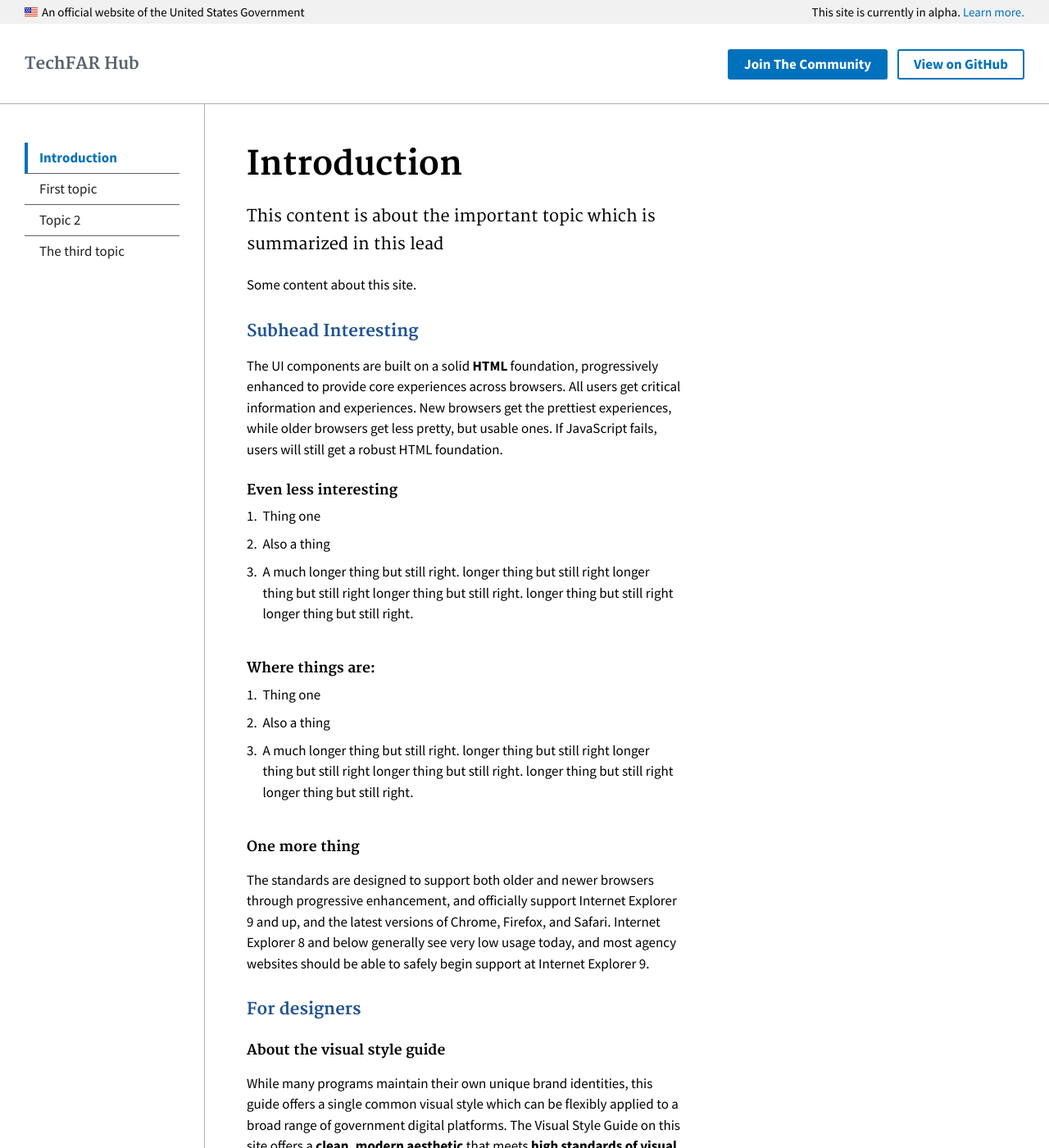
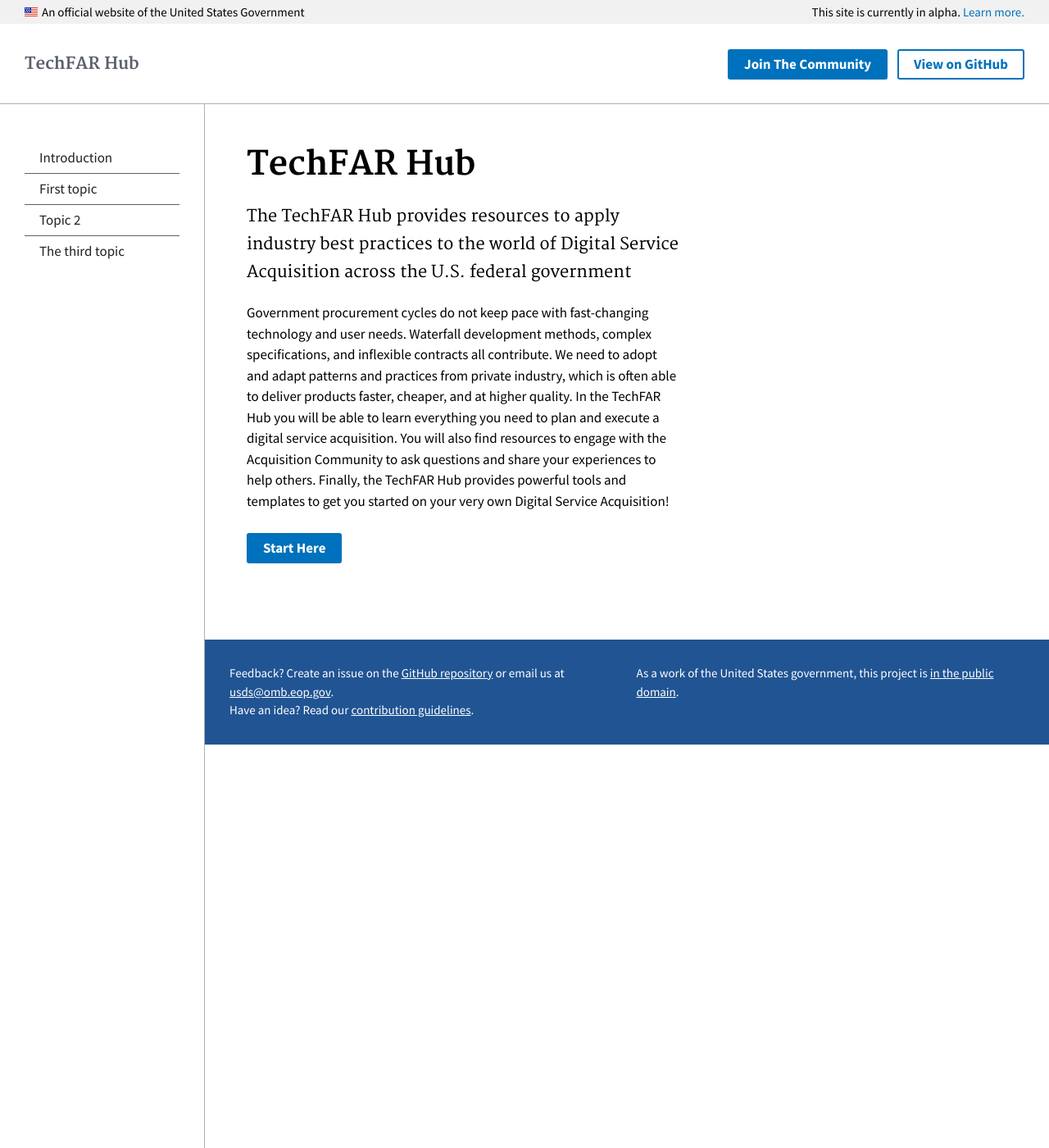
Before and after one commit to usds/techfar-hub, a Jekyll site: the page built from index.html, in a window 1280 px wide and 1400 px high. Shown: the whole window at 82% size. Built offline with Jekyll 4.4.1, drawn with Linux system fonts in a browser that asks for light colours; some of the changed text lies outside the part shown.

Commit message:
update content for homepage

```diff
--- a/index.html
+++ b/index.html
@@ -1,50 +1,10 @@
 ---
 permalink: /
 layout: default
-title: Introduction
-lead: This content is about the important topic which is summarized in this lead
+title: TechFAR Hub
+lead: The TechFAR Hub provides resources to apply industry best practices to the world of Digital Service Acquisition across the U.S. federal government
 ---
 
-<p>Some content about this site.</p>
+<p>Government procurement cycles do not keep pace with fast-changing technology and user needs. Waterfall development methods, complex specifications, and inflexible contracts all contribute. We need to adopt and adapt patterns and practices from private industry, which is often able to deliver products faster, cheaper, and at higher quality. In the TechFAR Hub you will be able to learn everything you need to plan and execute a digital service acquisition. You will also find resources to engage with the Acquisition Community to ask questions and share your experiences to help others. Finally, the TechFAR Hub provides powerful tools and templates to get you started on your very own Digital Service Acquisition!</p>
 
-<h3 class="usa-heading">Subhead Interesting</h3>
-
-<p>The UI components are built on a solid <strong>HTML</strong> foundation, progressively enhanced to provide core experiences across browsers. All users get critical information and experiences. New browsers get the prettiest experiences, while older browsers get less pretty, but usable ones. If JavaScript fails, users will still get a robust HTML foundation.</p>
-
-<h4>Even less interesting</h4>
-
-<ol class="usa-content-list">
-  <li>Thing one</li>
-  <li>Also a thing</li>
-  <li>A much longer thing but still right. longer thing but still right longer thing but still right longer thing but still right. longer thing but still right longer thing but still right. </li>
-</ol>
-
-<h4>Where things are:</h4>
-
-<ol class="usa-content-list">
-  <li>Thing one</li>
-  <li>Also a thing</li>
-  <li>A much longer thing but still right. longer thing but still right longer thing but still right longer thing but still right. longer thing but still right longer thing but still right. </li>
-</ol>
-
-<h4>One more thing</h4>
-
-<p>The standards are designed to support both older and newer browsers through progressive enhancement, and officially support Internet Explorer 9 and up, and the latest versions of Chrome, Firefox, and Safari. Internet Explorer 8 and below generally see very low usage today, and most agency websites should be able to safely begin support at Internet Explorer 9.</p>
-
-<h3 class="usa-heading">For designers</h3>
-
-<h4>About the visual style guide</h4>
-<p>While many programs maintain their own unique brand identities, this guide offers a single common visual style which can be flexibly applied to a broad range of government digital platforms. The Visual Style Guide on this site offers a <strong>clean, modern aesthetic</strong> that meets <strong>high standards of visual accessibility</strong> while promoting a sense of <strong>credibility, trust, and warmth</strong> in the design.</p>
-<p>The color palette and typography were selected to provide both consistency and flexibility. The combination of a sturdy serif and slender sans serif with brighter hues can create a contemporary look and feel. When used alongside softer colors, different font pairings from the set will communicate a more classic and traditional aesthetic. The typography meets a range of layout needs; from polished marketing pages to content-heavy digital services. The palette’s blue, white, and red can be applied generously or sparingly, all in attempt to create a distinctly American design with adaptability baked in.</p>
-<p>We fully expect many teams will need to customize this style guide, but we encourage you to incorporate as much consistency in look, feel and usability as possible.</p>
-<p>As a complement to this visual style guidance, we strongly recommend you use <a href="https://pages.18f.gov/content-guide/">18F’s Content Guide</a> when writing language for government services.</p>
-
-<h4>UI components and patterns</h4>
-<p>The site contains HTML mockups of common UI components designed to follow the Draft Web Design Standards' visual style guide. To view the specs of each design live on this website (padding, margins, stroke weight, line-height, etc.), use your browser’s developer tools.</p>
-<p>All of these designs are also available in a variety of design file formats for download:</p>
-<ul class="usa-content-list">
-  <li><strong>Illustrator, EPS, Sketch, and OmniGraffle</strong> art files of each component and pattern on this site are available at: <a href="{{ site.repos[1].url }}">{{ site.repos[1].url }}</a></li>
-  <li><strong>.AI and .ASE color swatches</strong> are available at: <a href="{{ site.repos[1].url }}/tree/master/Colors">{{ site.repos[1].url }}/tree/master/Colors</a></li>
-  <li><strong>.TTF files</strong> of the font families and weights we recommend are available at: <a href="{{ site.repos[1].url }}">{{ site.repos[1].url }}</a> (Note: all fonts used in the Draft Web Design Standards are free, open source typefaces also available online).</li>
-</ul>
-<p>All of the designs meet the <a href="http://www.w3.org/TR/WCAG20/">WCAG 2.0 AA accessibility guidelines</a> and are compliant with <a href="http://www.section508.gov/">Section 508 of the Rehabilitation Act</a>. <strong>If you choose to customize them, ensure they continue to meet the requirements listed in the “Accessibility” section of each design.</strong></p>
+<a class="usa-button" href="/discover-it/">Start Here</a>
```
